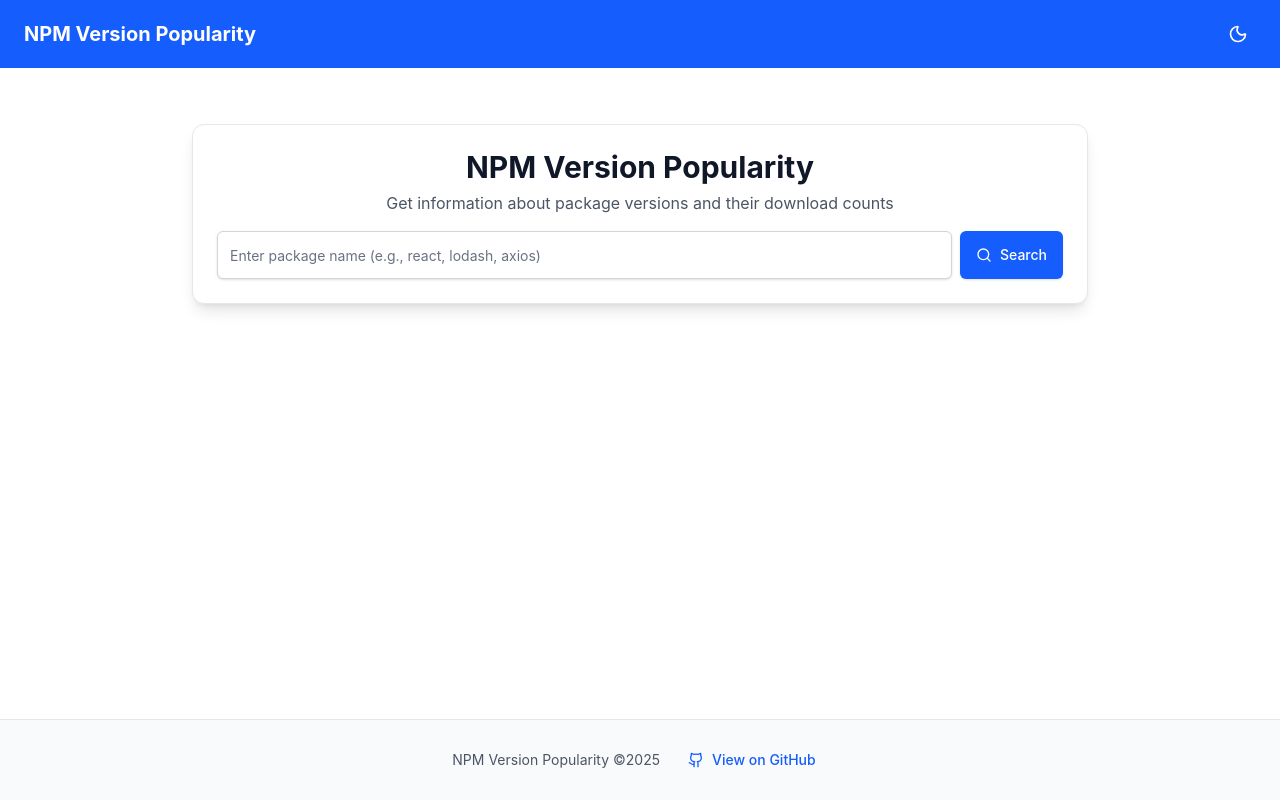
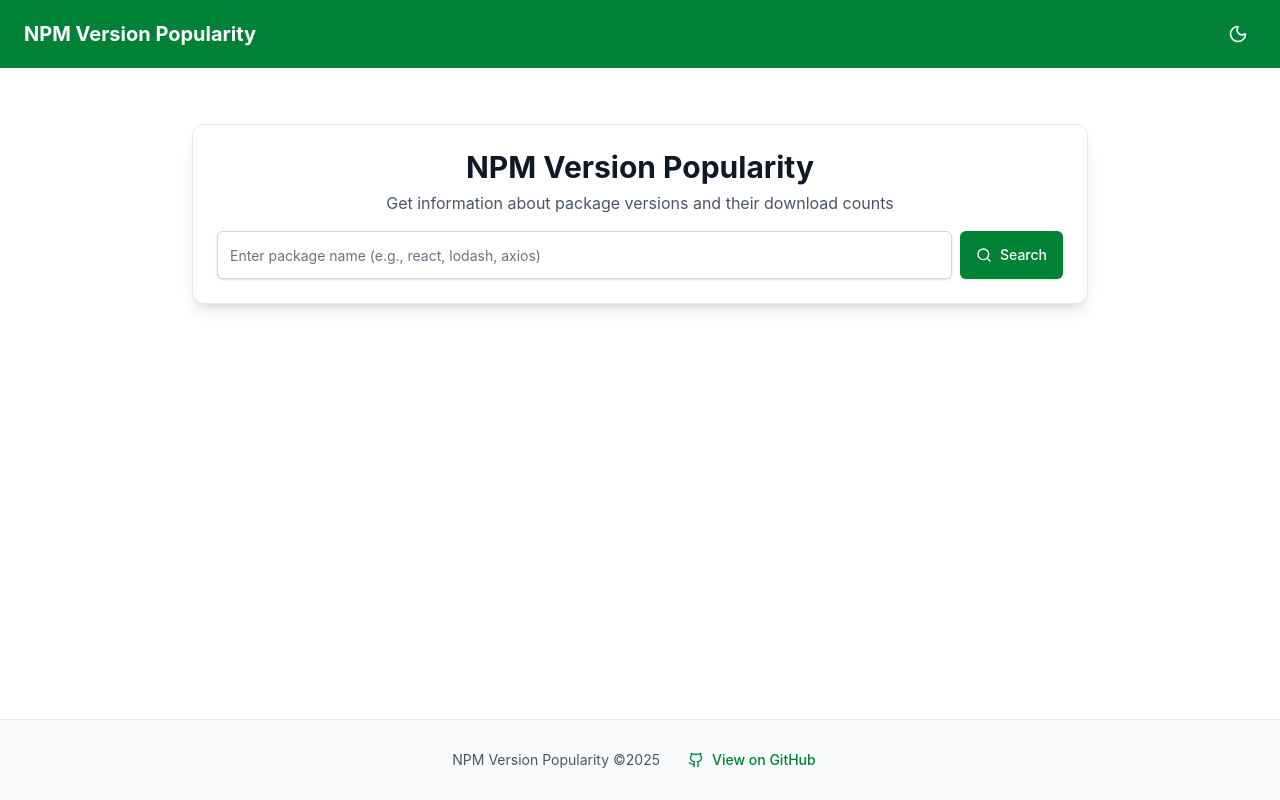
Before and after one commit to wctiger/npm-version-popularity, a React (Vite) app: page / in a window 1280 px wide. Built offline with nearby package versions, Linux system fonts and the light colour scheme.

Commit message:
feat: dim green colors for better visual balance

```diff
--- a/src/components/AppLayout.tsx
+++ b/src/components/AppLayout.tsx
@@ -11,10 +11,10 @@ interface AppLayoutProps {
 const AppLayout: React.FC<AppLayoutProps> = ({ children, onLogoClick }) => {
   return (
     <div className="min-h-screen w-full flex flex-col bg-white dark:bg-gray-900">
-      <header className="flex items-center justify-between px-6 py-4 bg-blue-600 text-white">
+      <header className="flex items-center justify-between px-6 py-4 bg-green-700 text-white">
         <button
           onClick={onLogoClick}
-          className="text-xl font-bold text-white hover:text-blue-100 cursor-pointer bg-transparent border-none"
+          className="text-xl font-bold text-white hover:text-green-200 cursor-pointer bg-transparent border-none"
         >
           NPM Version Popularity
         </button>
@@ -37,7 +37,7 @@ const AppLayout: React.FC<AppLayoutProps> = ({ children, onLogoClick }) => {
               href="https://github.com/wctiger/npm-version-popularity"
               target="_blank"
               rel="noopener noreferrer"
-              className="flex items-center gap-2 text-blue-600 dark:text-blue-400"
+              className="flex items-center gap-2 text-green-700 dark:text-green-500"
             >
               <Github className="h-4 w-4" />
               View on GitHub
--- a/src/components/PackageResults/constants.ts
+++ b/src/components/PackageResults/constants.ts
@@ -8,6 +8,6 @@ export const TABLE_COLUMN_WIDTHS = {
 } as const;
 
 export const BADGE_STYLE = {
-  backgroundColor: "#1890ff",
+  backgroundColor: "#15803d",
   fontSize: "12px",
 } as const;
--- a/src/components/ui/button.tsx
+++ b/src/components/ui/button.tsx
@@ -5,12 +5,12 @@ import { cva, type VariantProps } from "class-variance-authority";
 import { cn } from "@/lib/utils";
 
 const buttonVariants = cva(
-  "inline-flex items-center justify-center whitespace-nowrap rounded-md text-sm font-medium transition-colors focus-visible:outline-none focus-visible:ring-1 focus-visible:ring-blue-500 disabled:pointer-events-none disabled:opacity-50",
+  "inline-flex items-center justify-center whitespace-nowrap rounded-md text-sm font-medium transition-colors focus-visible:outline-none focus-visible:ring-1 focus-visible:ring-green-600 disabled:pointer-events-none disabled:opacity-50",
   {
     variants: {
       variant: {
         default:
-          "bg-blue-600 text-white shadow hover:bg-blue-700 dark:bg-blue-600 dark:hover:bg-blue-700",
+          "bg-green-700 text-white shadow hover:bg-green-800 dark:bg-green-700 dark:hover:bg-green-800",
         destructive:
           "bg-red-500 text-white shadow-sm hover:bg-red-600 dark:bg-red-600 dark:hover:bg-red-700",
         outline:
@@ -19,7 +19,7 @@ const buttonVariants = cva(
           "bg-gray-100 text-gray-900 shadow-sm hover:bg-gray-200 dark:bg-gray-700 dark:text-gray-100 dark:hover:bg-gray-600",
         ghost:
           "hover:bg-gray-100 hover:text-gray-900 dark:hover:bg-gray-800 dark:text-gray-100",
-        link: "text-blue-600 underline-offset-4 hover:underline dark:text-blue-400",
+        link: "text-green-700 underline-offset-4 hover:underline dark:text-green-500",
       },
       size: {
         default: "h-9 px-4 py-2",
--- a/src/components/ui/input.tsx
+++ b/src/components/ui/input.tsx
@@ -10,7 +10,7 @@ const Input = React.forwardRef<
     <input
       type={type}
       className={cn(
-        "flex h-9 w-full rounded-md border border-gray-300 bg-white px-3 py-1 text-sm shadow-sm transition-colors file:border-0 file:bg-transparent file:text-sm file:font-medium placeholder:text-gray-500 focus-visible:outline-none focus-visible:ring-1 focus-visible:ring-blue-500 disabled:cursor-not-allowed disabled:opacity-50 dark:border-gray-600 dark:bg-gray-800 dark:text-gray-100 dark:placeholder:text-gray-400 dark:focus-visible:ring-blue-400",
+        "flex h-9 w-full rounded-md border border-gray-300 bg-white px-3 py-1 text-sm shadow-sm transition-colors file:border-0 file:bg-transparent file:text-sm file:font-medium placeholder:text-gray-500 focus-visible:outline-none focus-visible:ring-1 focus-visible:ring-green-600 disabled:cursor-not-allowed disabled:opacity-50 dark:border-gray-600 dark:bg-gray-800 dark:text-gray-100 dark:placeholder:text-gray-400 dark:focus-visible:ring-green-500",
         className
       )}
       ref={ref}
```
